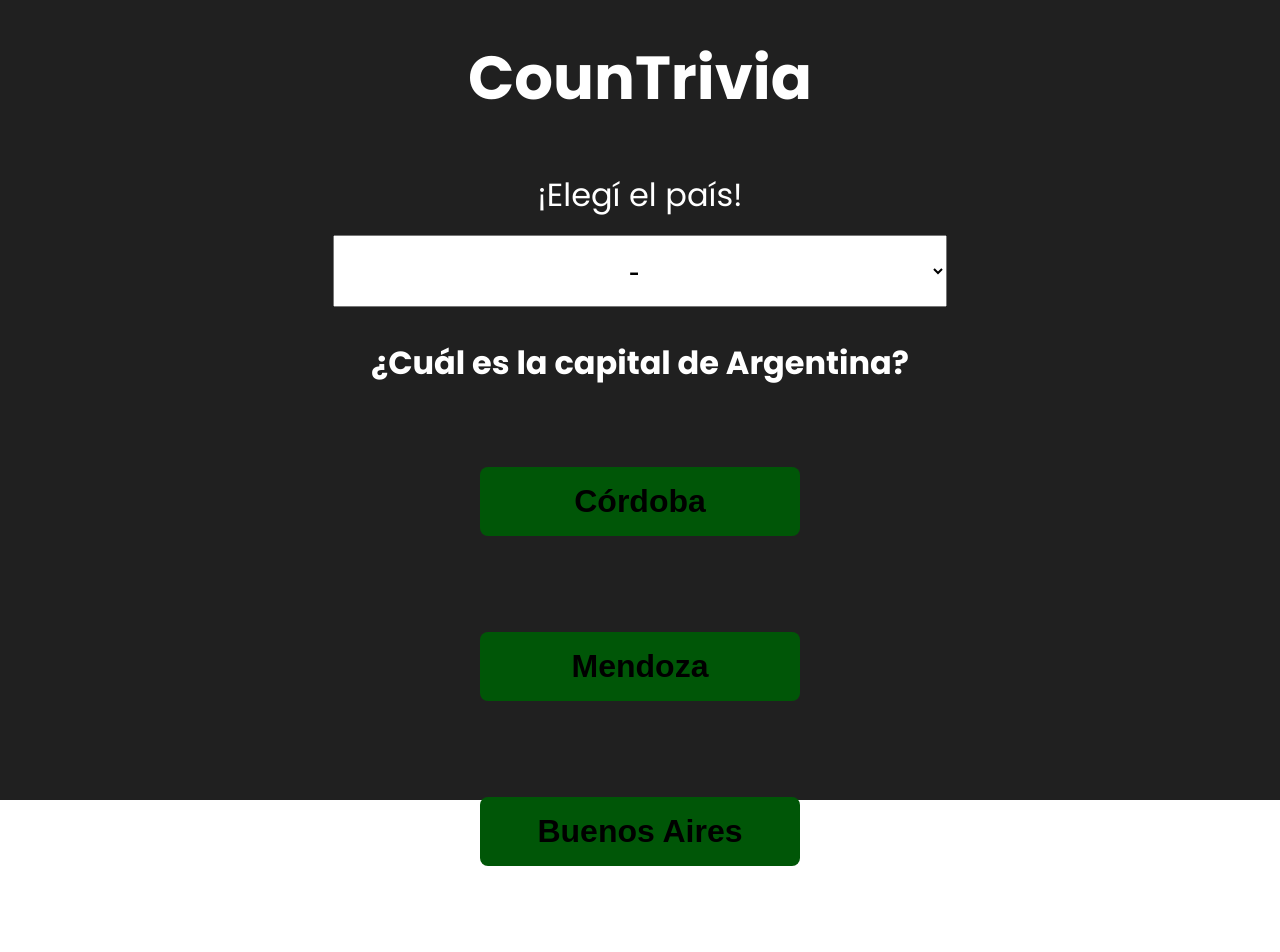
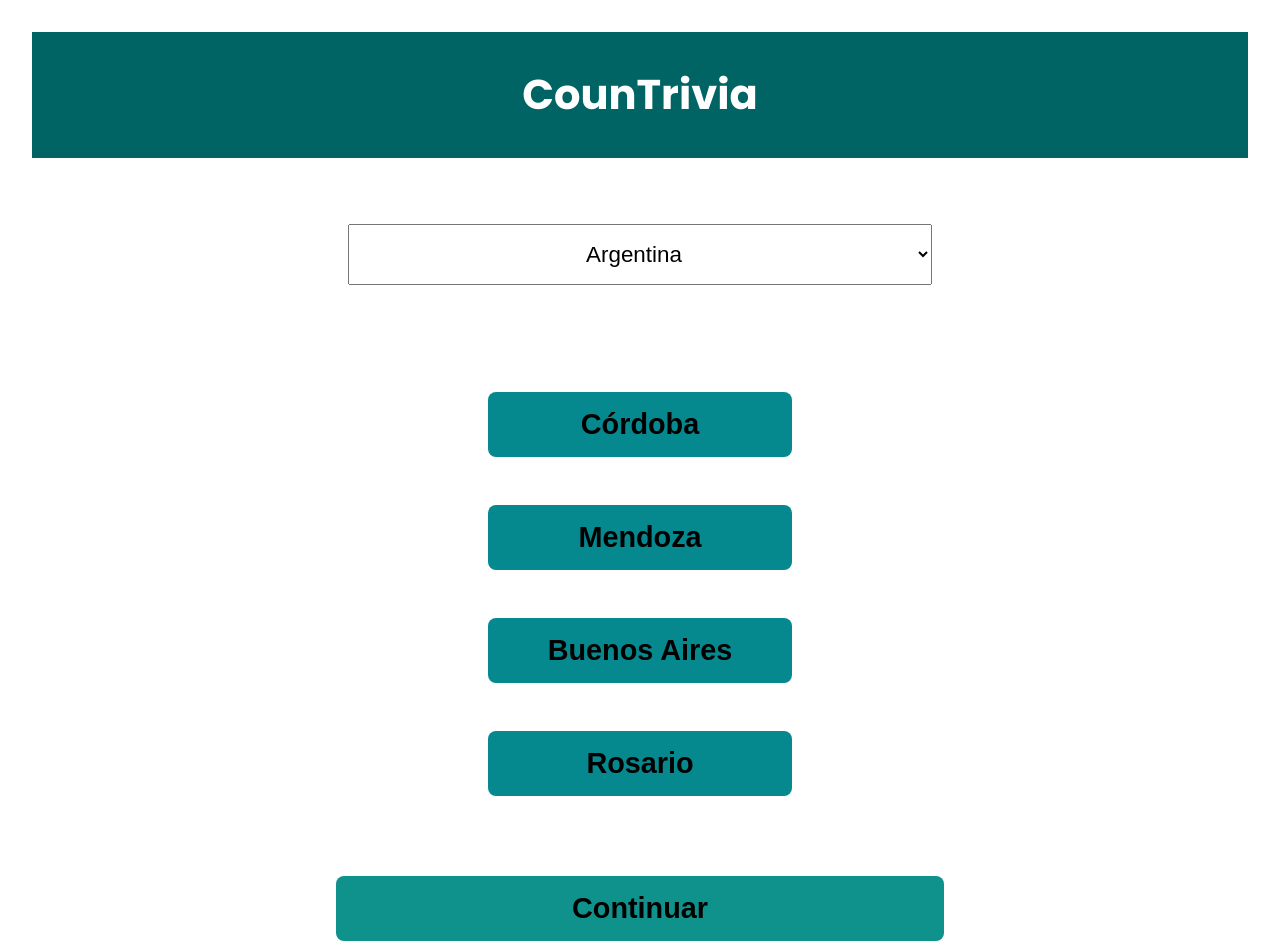
Before and after one commit to fraancofenoglio/Countrivia, a React (Vite) app: page / in a window 1280 px wide. Shown: the top 952 px of the page. Built offline with nearby package versions, Linux system fonts and the light colour scheme.

Commit message:
algo como para decir que hice

```diff
--- a/src/App.css
+++ b/src/App.css
@@ -1,23 +1,33 @@
 @import url('https://fonts.googleapis.com/css2?family=Poppins:wght@400;700;900&display=swap');
 
+:root{
+    --colorFondo : #484848;
+    --colorPrincipal : #006465;
+    --colorSecundario : #0f928c;
+    --colorResaltar : #00c9d2;
+    --blanco : white;
+    --negro : black;
+}
 *{
     padding: 0;
     margin: 0;
     box-sizing: border-box;
     /* font-size: 62.5%; */
 }
+html{
+    background-color: #202020;
+}
 body{
-    background-color: #202020;
-    width: 100vw;
-    height: 100vh;
+    padding: 2rem;
     color: white;
     font-family: 'Poppins', sans-serif;
-    font-size: 2rem;
+    font-size: 1.2rem;
 }
 .titulo{
+    background-color: var(--colorPrincipal);
     padding: 2rem;
     text-align: center;
-    font-size: 3.8rem;
+    font-size: 2.6rem;
 }
 .elegir{
     margin: 0 auto;
@@ -28,8 +38,8 @@ body{
     align-items: center;
 }
 .elegir label,select{
-    font-size: 2rem;
-    padding: 1rem 3rem;
+    font-size: 1.4rem;
+    padding: 1rem 2rem;
     width: 80%;
     text-align: center;
 }
@@ -37,12 +47,12 @@ body{
     cursor: pointer;
 }
 .elegir option{
-    font-size: 2rem;
+    font-size: 1.6rem;
     text-align: center;
-    padding: 1rem 3rem;
+    padding: 1rem 2rem;
 }
 .pregunta{
-    font-size: 2rem;
+    font-size: 1.8rem;
     margin-top: 2rem;
     text-align: center;
 }
@@ -52,28 +62,63 @@ body{
     justify-content: center;
     gap: 4rem;
     width: 50%;
-    margin: 5rem auto;
+    margin: 2rem auto;
 }
 .respuestas h3{
     text-align: center;
-    font-size: 2rem;
+    font-size: 1.8rem;
 }
 .btn-respuesta{
     width: 50%;
     margin: 0 auto 1rem auto;
-    background-color: #005607;
+    background-color: #06888f;
 }
 .btn-respuesta:hover{
-    background-color: #00cb11;
+    background-color: var(--colorResaltar);
+
+    color: var(--negro);
+}
+.continuar-flex{
+    display: flex;
+    flex-direction: column;
+    justify-content: center;
+    align-items: center;
+}
+.correcto{
+    font-weight: 700;
+    text-align: center;
+    width: 20rem;
+    padding: 1rem 2rem;
+    background-color: green;
+    border-radius: .5rem;
+}
+.falso{
+    text-align: center;
+    width: 20rem;
+    padding: 1rem 2rem;
+    background-color: red;
+    border-radius: .5rem;
+    font-weight: 700;
 }
 .btn-continuar{
-    background-color: darkcyan;
+    margin-top: 2rem;
+    width: 100%;
+    background-color: var(--colorSecundario);
+}
+.btn-continuar:hover{
+    background-color: #006465;
 }
 .btn-respuesta, .btn-continuar{
+    width: 100%;
     border: none;
     border-radius: .5rem;
     padding: 1rem 3rem;
     font-weight: 700;
-    font-size: 2rem;
+    font-size: 1.8rem;
     cursor: pointer;
 }
+@media (min-width: 600px) {
+    .btn-respuesta, .btn-continuar{
+        width: 50%;
+    }
+}
--- a/src/App.jsx
+++ b/src/App.jsx
@@ -20,7 +20,7 @@ function App() {
           setPais(JSON.parse(e.target.value))
           console.log(e.target.value)
         }}>
-          <option>-</option>
+          <option disabled>-- Seleccione --</option>
           <option value={JSON.stringify(ArgentinaTrivia)}>Argentina</option>
           <option value={JSON.stringify(BrasilTrivia)}>Brasil</option>
         </select>
--- a/src/components/Preguntas.jsx
+++ b/src/components/Preguntas.jsx
@@ -5,6 +5,7 @@ const Preguntas = ({pais}) => {
     const [indiceRes, setIndiceRes] = useState(0);
     const [checkRespuesta, setCheckRespuesta] = useState("");
     const [correctas, setCorrectas] = useState(0);
+    const [bandera, setBandera] = useState(true);
     console.log(pais)
 
 
@@ -25,19 +26,24 @@ const Preguntas = ({pais}) => {
                     <button className='btn-respuesta' disabled={checkRespuesta === "" ? false : true} onClick={() => {
                       if(ans === pais[indiceRes].correct){
                         setCheckRespuesta("¡Correcto!")
+                        setBandera(true);
                         setCorrectas(correctas+1)
                       } else {
                         setCheckRespuesta("¡Incorrecto!")
+                        setBandera(false)
                       }
                     }}>{ans}</button>
                   </div>
                 ))
               }</div>
-              {checkRespuesta}
-              <button className='btn-continuar' onClick={() => {
-                setIndiceRes(indiceRes+1);
-                setCheckRespuesta("")
-              }}>Continuar</button>
+              <div className="continuar-flex">
+                <p className={checkRespuesta === "" ? "" : bandera ? 'correcto' : 'falso'}>{checkRespuesta}</p>
+                <button className='btn-continuar' onClick={() => {
+                  setIndiceRes(indiceRes+1);
+                  setCheckRespuesta("")
+                }}>Continuar</button>
+              </div>
+
 
           </>
         }
```
